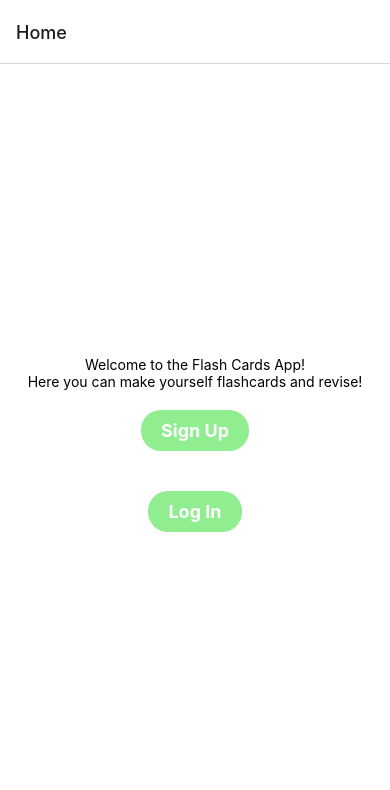
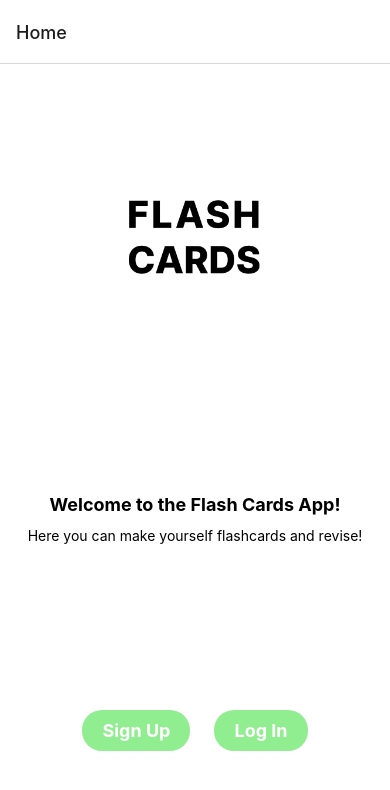
Before and after one commit to Jessel1994/flash-cards-fe, a React Native app in the folder FlashCardsApp/: screen /Home in a window 390 px wide. Shown: the top 790 px of the page. Built offline with nearby package versions, Linux system fonts and the light colour scheme.

Commit message:
styling fixes

```diff
--- a/FlashCardsApp/App.js
+++ b/FlashCardsApp/App.js
@@ -18,6 +18,7 @@ import Card from './components/FlipCard';
 import Topics from './Pages/Topics';
 import Welcome from './components/Welcome';
 import Profile from './Pages/Profile';
+import HomeScreen from './Pages/HomeScreen';
 
 export default function App() {
   const { user } = useContext(UserContext);
@@ -28,32 +29,6 @@ export default function App() {
         <AuthStack />
       </NavigationContainer>
     </UserProvider>
-  );
-}
-
-function HomeScreen({ navigation }) {
-  return (
-    <View style={styles.container}>
-      <Text>Welcome to the Flash Cards App!</Text>
-      <Text>Here you can make yourself flashcards and revise!</Text>
-      <TouchableOpacity
-        style={styles.button}
-        activeOpacity={0.7}
-        onPress={() => {
-          navigation.navigate('SignUp');
-        }}>
-        <Text style={styles.buttonText}>Sign Up</Text>
-      </TouchableOpacity>
-      <TouchableOpacity
-        style={styles.button}
-        activeOpacity={0.7}
-        onPress={() => {
-          navigation.navigate('Login');
-        }}>
-        <Text style={styles.buttonText}>Log In</Text>
-      </TouchableOpacity>
-      <StatusBar style='auto' />
-    </View>
   );
 }
 
--- a/FlashCardsApp/Pages/HomeScreen.jsx
+++ b/FlashCardsApp/Pages/HomeScreen.jsx
@@ -1,12 +1,22 @@
 import React from 'react';
-import { Text, View, Pressable, StyleSheet } from 'react-native';
+import { Text, View, Pressable, StyleSheet, Image } from 'react-native';
 import { StatusBar } from 'expo-status-bar';
 
 export default function HomeScreen({ navigation }) {
   return (
     <View style={styles.container}>
-      <Text>Welcome to the Flash Cards App!</Text>
+      <Image
+        style={{
+          width: 300,
+          height: 200,
+        }}
+        source={require('../img/adaptive-icon.png')}
+      />
+      <View>
+        <Text style={styles.text}>Welcome to the Flash Cards App!</Text>
         <Text>Here you can make yourself flashcards and revise!</Text>
+      </View>
+      <View style={{ flexDirection: 'row' }}>
         <Pressable
           style={styles.button}
           activeOpacity={0.7}
@@ -23,6 +33,7 @@ export default function HomeScreen({ navigation }) {
           }}>
           <Text style={styles.buttonText}>Log In</Text>
         </Pressable>
+      </View>
       <StatusBar style='auto' />
     </View>
   );
@@ -33,7 +44,7 @@ const styles = StyleSheet.create({
     flex: 1,
     backgroundColor: '#fff',
     alignItems: 'center',
-    justifyContent: 'center',
+    justifyContent: 'space-around',
   },
   button: {
     backgroundColor: 'lightgreen',
@@ -41,6 +52,7 @@ const styles = StyleSheet.create({
     paddingHorizontal: 20,
     borderRadius: 20,
     marginVertical: 20,
+    margin: 12,
   },
   buttonText: {
     color: 'white',
@@ -48,4 +60,10 @@ const styles = StyleSheet.create({
     fontWeight: 'bold',
     textAlign: 'center',
   },
+  text: {
+    fontSize: 18,
+    fontWeight: 'bold',
+    textAlign: 'center',
+    margin: 12,
+  },
 });
--- a/FlashCardsApp/components/Login.jsx
+++ b/FlashCardsApp/components/Login.jsx
@@ -1,41 +1,45 @@
 import React, { useContext, useEffect, useState } from 'react';
-import { View, Text, TextInput, Button, StyleSheet, TouchableOpacity } from 'react-native';
+import {
+  View,
+  Text,
+  TextInput,
+  Button,
+  StyleSheet,
+  TouchableOpacity,
+  Image,
+} from 'react-native';
 import { UserContext, UserProvider } from '../contexts/Theme';
 import { getUsers } from '../api';
 
 const Login = ({ navigation }) => {
-  const {user, setUser} = useContext(UserContext)
+  const { user, setUser } = useContext(UserContext);
   const [username, setUsername] = useState('');
   const [password, setPassword] = useState('');
-  const [profiles, setProfiles] = useState([])
-  const [loginError, setLoginError] = useState(null)
+  const [profiles, setProfiles] = useState([]);
+  const [loginError, setLoginError] = useState(null);
 
-
-  useEffect (() => {
+  useEffect(() => {
     getUsers().then((response) => {
-
-      setProfiles(response)
-
-    })
-  }, [])
-
-
+      setProfiles(response);
+    });
+  }, []);
 
   const handleLogIn = () => {
-
-    const foundUser = profiles.find(profile => profile.username === username && profile.password === password);
+    const foundUser = profiles.find(
+      (profile) =>
+        profile.username === username && profile.password === password
+    );
 
     if (foundUser) {
       setUser(foundUser); // Set the found user in context
 
-      setUsername(""); // Clear the username state
-      setPassword(""); // Clear the password state
+      setUsername(''); // Clear the username state
+      setPassword(''); // Clear the password state
       navigation.navigate('Welcome'); // Navigate to the next screen
     } else {
-      setLoginError("Invalid username or password");
+      setLoginError('Invalid username or password');
     }
   };
-
 
   const navigateToSignUp = () => {
     // Use navigation to navigate to the "SignUp" page
@@ -44,13 +48,22 @@ const Login = ({ navigation }) => {
 
   return (
     <View style={styles.container}>
+      <Image
+        style={{
+          width: 300,
+          height: 200,
+        }}
+        source={require('../img/adaptive-icon.png')}
+      />
       <View style={styles.inputContainer}>
         <Text>Username</Text>
         <TextInput
           style={styles.input}
-          placeholder="Enter your username"
+          placeholder='Enter your username'
           value={username}
-          onChangeText={(text) => {setUsername(text)}}
+          onChangeText={(text) => {
+            setUsername(text);
+          }}
         />
       </View>
 
@@ -59,10 +72,12 @@ const Login = ({ navigation }) => {
 
         <TextInput
           style={styles.input}
-          placeholder="Enter your password"
+          placeholder='Enter your password'
           secureTextEntry
           value={password}
-          onChangeText={(text) => {setPassword(text)}}
+          onChangeText={(text) => {
+            setPassword(text);
+          }}
         />
       </View>
       {loginError && <Text>{loginError}</Text>}
@@ -75,7 +90,6 @@ const Login = ({ navigation }) => {
         <Text style={styles.signupText}>Haven't got an account? Sign Up</Text>
       </TouchableOpacity>
       {loginError && <Text style={styles.errorText}>{loginError}</Text>}
-
     </View>
   );
 };
@@ -102,7 +116,8 @@ const styles = StyleSheet.create({
     fontSize: 16, // Increase the font size
     backgroundColor: '#f7f7f7', // A light gray background color for the input field
   },
-  button: { // This style is for the login button
+  button: {
+    // This style is for the login button
     width: '100%',
     height: 50, // Match the height of the text inputs
     backgroundColor: '#34C759', // The green color from the image
@@ -111,7 +126,8 @@ const styles = StyleSheet.create({
     borderRadius: 25, // Round the corners
     marginTop: 10, // Add some margin at the top
   },
-  buttonText: { // This style is for the text inside the button
+  buttonText: {
+    // This style is for the text inside the button
     color: '#fff', // White text color
     fontSize: 18, // Increase the font size
     fontWeight: 'bold', // Make the text bold
@@ -131,5 +147,4 @@ const styles = StyleSheet.create({
   },
 });
 
-
 export default Login;
```
Also changed, not shown: FlashCardsApp/img/adaptive-icon.png (added). Lines whose indentation alone changed are shown as unchanged.
